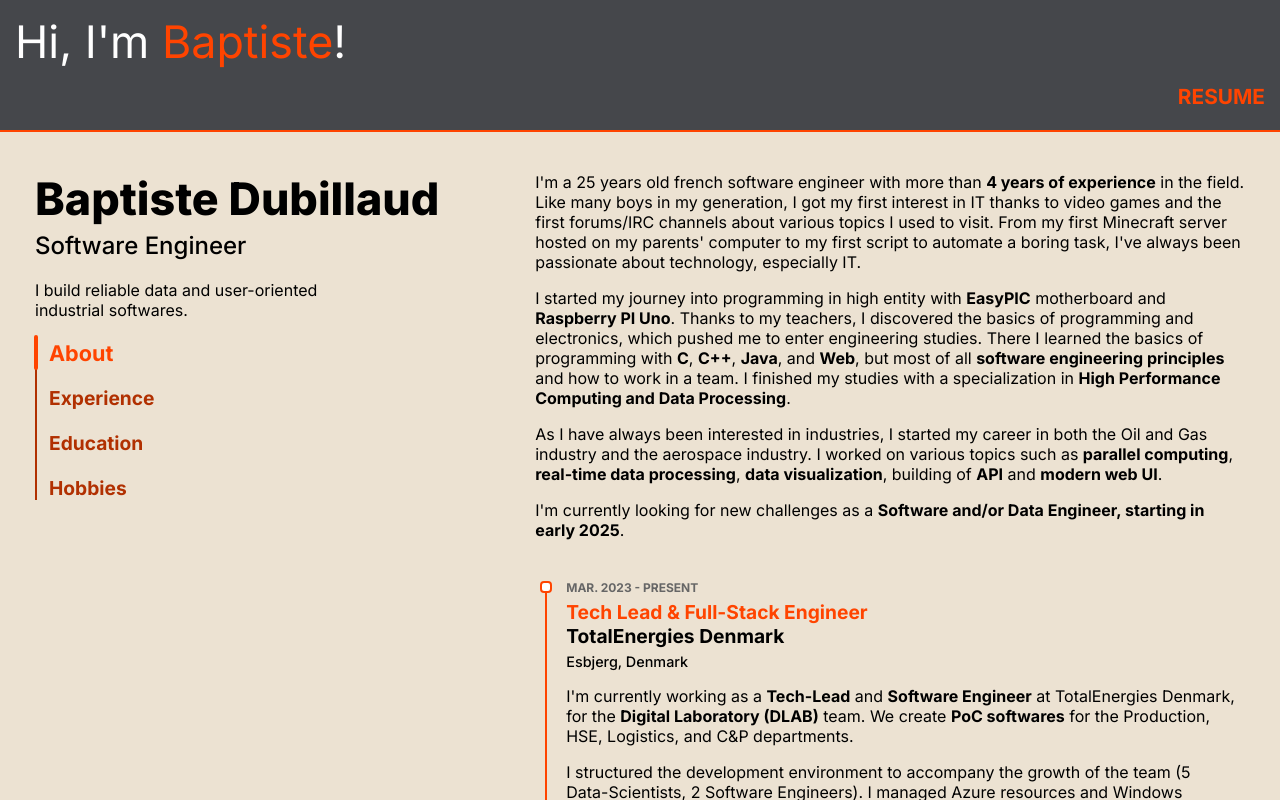
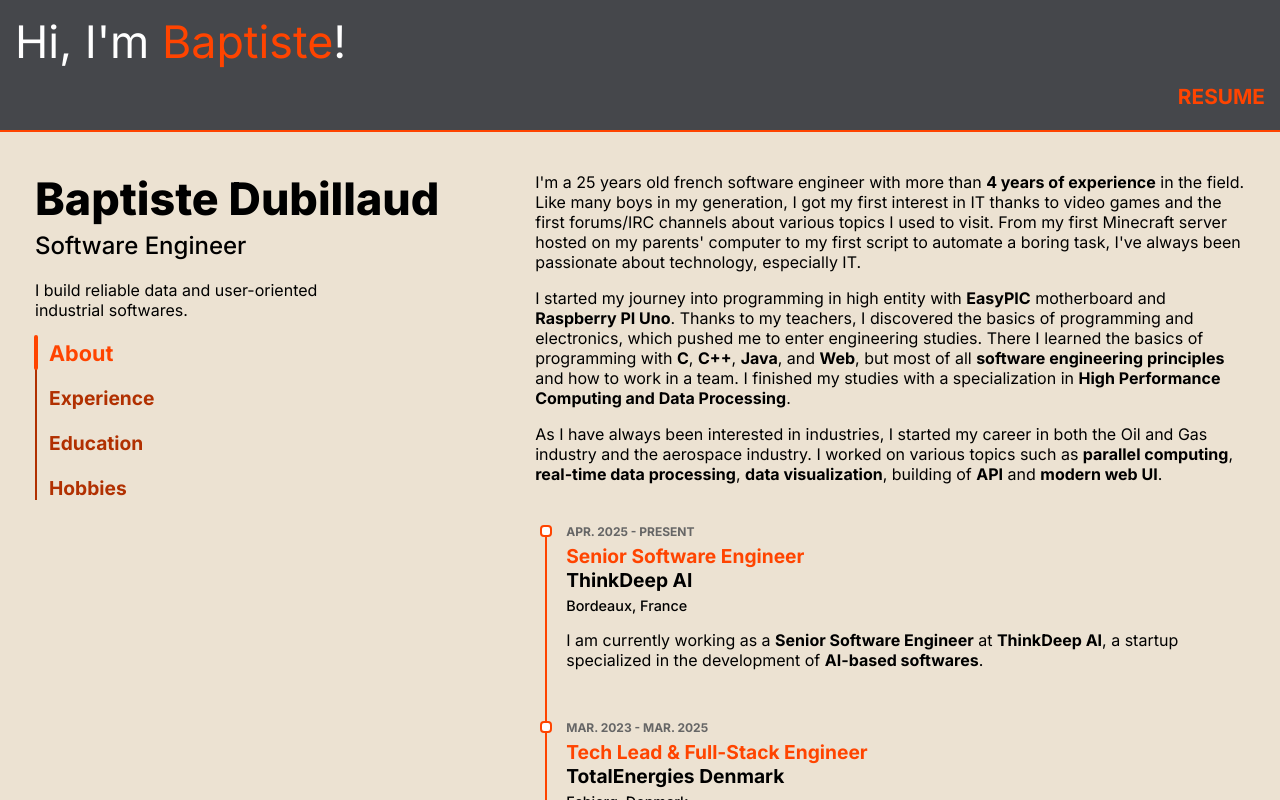
Before and after one commit to baptiste-dubillaud/personal-website, a Next.js app: page / in a window 1280 px wide. Shown: the top 800 px of the page. Built offline with nearby package versions, Linux system fonts and the light colour scheme.

Commit message:
Update resume page

```diff
--- a/src/app/page.js
+++ b/src/app/page.js
@@ -112,10 +112,6 @@ const AboutComponent = ({ isTwoColumnSetup, aboutRef }) => {
                         <b>parallel computing</b>, <b>real-time data processing</b>, <b>data visualization</b>, building
                         of <b>API</b> and <b>modern web UI</b>.
                     </p>
-                    <p>
-                        I&apos;m currently looking for new challenges as a{" "}
-                        <b>Software and/or Data Engineer, starting in early 2025</b>.
-                    </p>
                 </>
             }
         />
@@ -191,16 +187,30 @@ const ExperiencesComponent = ({ isTwoColumnSetup, experienceRef }) => {
             contentComponent={
                 <div className={styles.timeline_items_container}>
                     <TimeLineComponent
+                        dateFrom={"APR. 2025"}
+                        dateTo={"PRESENT"}
+                        title={"Senior Software Engineer"}
+                        entity={"ThinkDeep AI"}
+                        location={"Bordeaux, France"}
+                        DescriptionComponent={
+                            <p>
+                                I am currently working as a <b>Senior Software Engineer</b> at{" "}
+                                <b>ThinkDeep AI</b>, a startup specialized in the development of{" "}
+                                <b>AI-based softwares</b>.
+                            </p>
+                        }
+                    />
+                    <TimeLineComponent
                         dateFrom={"MAR. 2023"}
-                        dateTo={"PRESENT"}
+                        dateTo={"MAR. 2025"}
                         title={"Tech Lead & Full-Stack Engineer"}
                         entity={"TotalEnergies Denmark"}
                         location={"Esbjerg, Denmark"}
                         DescriptionComponent={
                             <>
                                 <p>
-                                    I&apos;m currently working as a <b>Tech-Lead</b> and <b>Software Engineer</b> at
-                                    TotalEnergies Denmark, for the <b>Digital Laboratory (DLAB)</b> team. We create{" "}
+                                    I worked as a <b>Tech-Lead</b> and <b>Software Engineer</b> at
+                                    TotalEnergies Denmark, for the <b>Digital Laboratory (DLAB)</b> team, creating{" "}
                                     <b>PoC softwares</b> for the Production, HSE, Logistics, and C&P departments.{" "}
                                 </p>
                                 <p>
```
